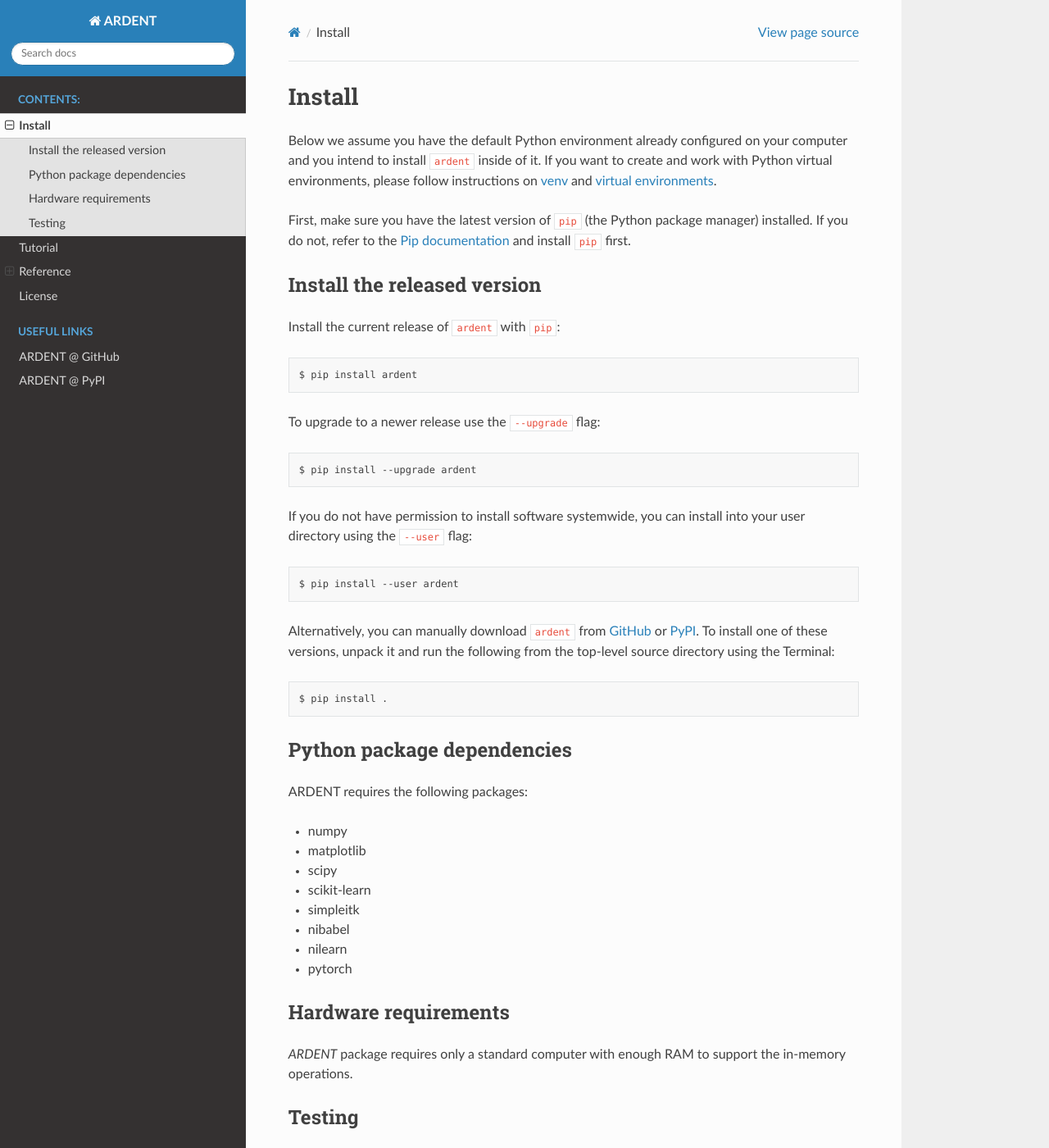
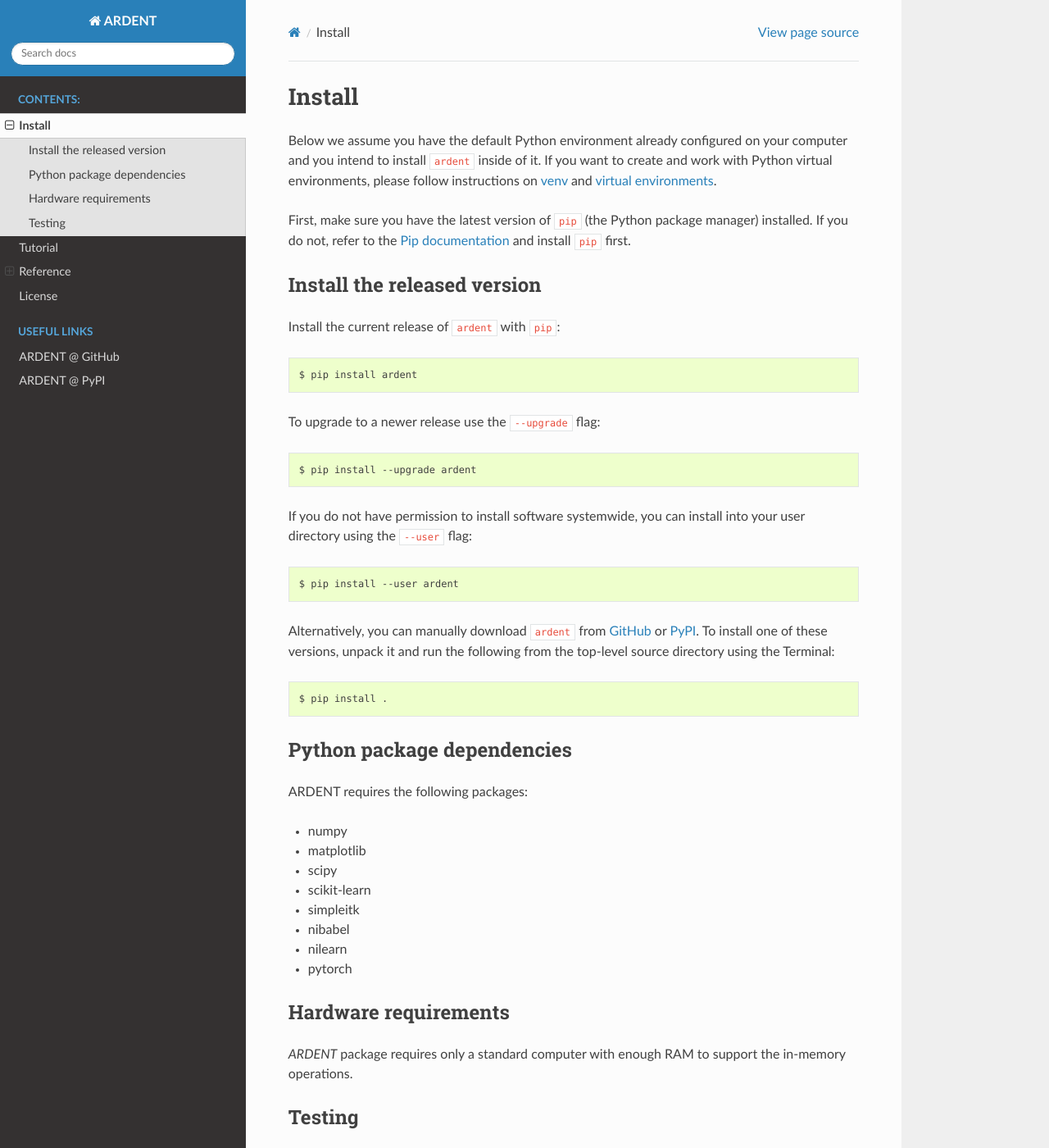
Before and after one commit to neurodata/ardent, a Sphinx documentation site: the page built from docs/install.rst, in a window 1280 px wide and 1400 px high. Shown: the whole window at 82% size. Built offline with Sphinx 7.4.7 and the Read the Docs theme 2.0.0, drawn with Linux system fonts in a browser that asks for light colours; pages that are not in the unit, such as notebooks, are missing from menus; the version number could not be read and is left out.

Commit message:
Restore conf.py to earlier version

```diff
--- a/docs/conf.py
+++ b/docs/conf.py
@@ -56,19 +56,12 @@
 # This pattern also affects html_static_path and html_extra_path.
 exclude_patterns = ["_build", "Thumbs.db", ".DS_Store", "**.ipynb_checkpoints"]
 
-
 autosummary_generate = True
 
 # -- sphinx.ext.autodoc
 autoclass_content = "both"
-autodoc_default_options = ["members", "inherited-members"]
+autodoc_default_flags = ["members", "inherited-members"]
 autodoc_member_order = "bysource"  # default is alphabetical
-
-# -- sphinx.ext.napoleon
-# napoleon_numpy_docstring = True
-
-# -- sphinx.ext.numpydoc
-# numpydoc_show_class_members=False
 
 # -- sphinx.ext.intersphinx
 intersphinx_mapping = {
@@ -91,7 +84,7 @@
 # so a file named "default.css" will overwrite the builtin "default.css".
 # html_static_path = ["_static"]
 
-pygments_style = None # Previously "sphinx"
+pygments_style = "sphinx"
 smartquotes = False
 
 # Use RTD Theme
```
